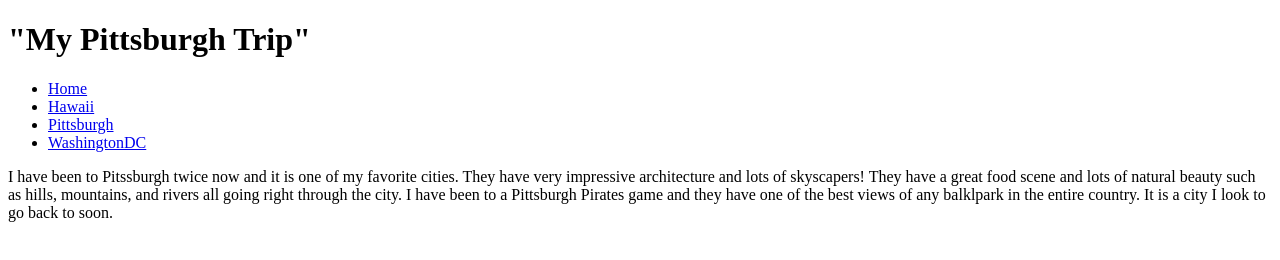
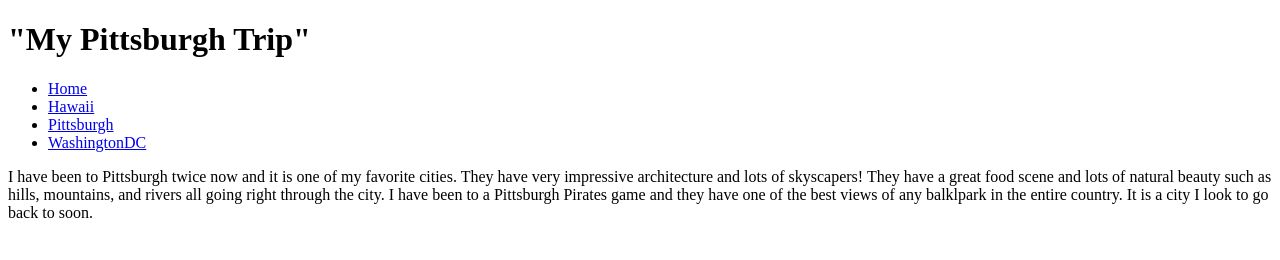
Before and after one commit to lschmidtmann/lschmidtmann.github.io, a plain HTML site: page Pittsburgh.html in a window 1280 px wide. Drawn offline with Linux system fonts and the light colour scheme.

Commit message:
Update Pittsburgh.html

```diff
--- a/Pittsburgh.html
+++ b/Pittsburgh.html
@@ -20,7 +20,7 @@
 			<li><a href="WashingtonDC.html">WashingtonDC</a></li>
 		</ul>
 
-		<p> I have been to Pitssburgh twice now and it is one of my favorite cities. They have very impressive architecture and lots of skyscapers! They have a great food scene and lots of natural beauty such as hills, mountains, and rivers all going right through the city. I have been to a Pittsburgh Pirates game and they have one of the best views of any balklpark in the entire country. It is a city I look to go back to soon.  </p>
+		<p> I have been to Pittsburgh twice now and it is one of my favorite cities. They have very impressive architecture and lots of skyscapers! They have a great food scene and lots of natural beauty such as hills, mountains, and rivers all going right through the city. I have been to a Pittsburgh Pirates game and they have one of the best views of any balklpark in the entire country. It is a city I look to go back to soon.  </p>
 
 	</body>
 
```
